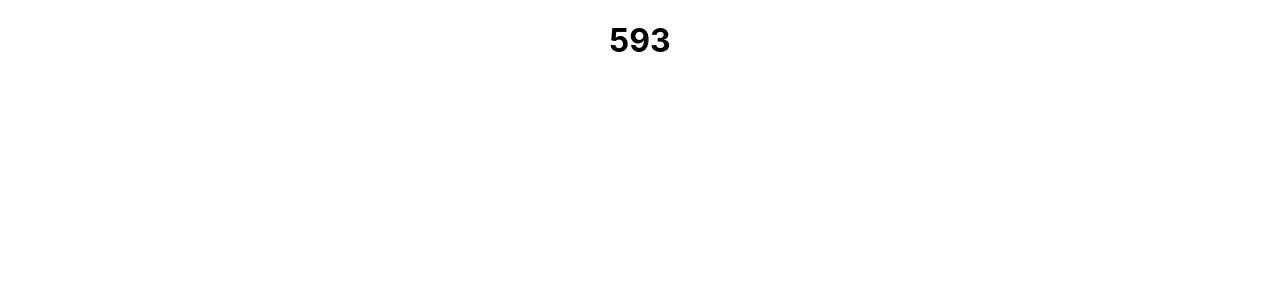
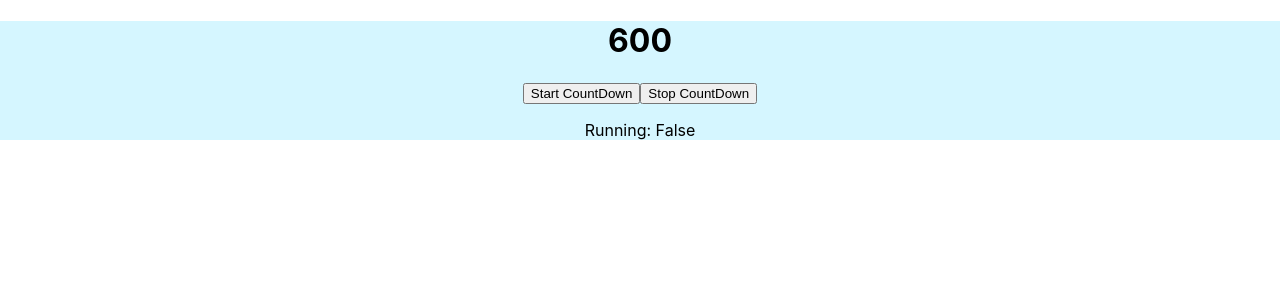
Before and after one commit to mocove/office-pomodoro, a React (Create React App) app: page / in a window 1280 px wide. Shown: the top 300 px of the page. Built offline with nearby package versions, Linux system fonts and the light colour scheme.

Commit message:
Implemented start/stop and background color.

```diff
--- a/src/App.css
+++ b/src/App.css
@@ -1,5 +1,12 @@
 .App {
   text-align: center;
+}
+
+.running {
+  background-color: #ffe2e2
+}
+.stopped {
+  background-color: #d5f6ff;
 }
 
 .App-logo {
--- a/src/App.js
+++ b/src/App.js
@@ -5,30 +5,61 @@ import './App.css';
 class App extends Component {
   constructor(props) {
     super(props);
-    this.state = { counter: 600 }
+    this.state = {
+      counter: 600,
+      isRunning: false }
     this.myInterval = null;
-    this.countDown = this.countDown.bind(this);
+    this.tick = this.tick.bind(this);
+    this.startCountDown = this.startCountDown.bind(this);
+    this.stopCountDown = this.stopCountDown.bind(this);
+    this.toggleIsRunning = this.toggleIsRunning.bind(this);
   }
 
 
 
-  countDown() {
-    console.log(this.state.counter);
+  tick() {
     this.setState({
       counter: this.state.counter - 1
     });
   }
 
+  startCountDown() {
+    if (!this.state.isRunning) {
+      this.myInterval = setInterval(this.tick, 1000);
+      this.setState({ isRunning: true });
+    }
+  }
+
+  stopCountDown() {
+    clearInterval(this.myInterval);
+    this.setState({ isRunning: false });
+  }
+
+  toggleIsRunning() {
+    const newState = this.state.isRunning ? 'false' : 'true';
+    this.setState({ isRunning : newState });
+    console.log(this.state.isRunning);
+  }
+
   componentDidMount() {
-    this.myInterval = setInterval(this.countDown, 1000);
+
   }
 
 
 
   render() {
+    let bgClass = 'stopped';
+    if (this.state.isRunning) {
+      bgClass = 'running';
+    }
+    let className = 'App ' + bgClass
     return (
-      <div className="App">
+      <div className={className}>
         <h1>{ this.state.counter }</h1>
+        <button onClick={ this.startCountDown }>Start CountDown</button>
+        <button onClick={ this.stopCountDown }>Stop CountDown</button>
+        <br />
+        <p>Running: { this.state.isRunning ? 'True' : 'False' }</p>
       </div>
     );
   }
```
